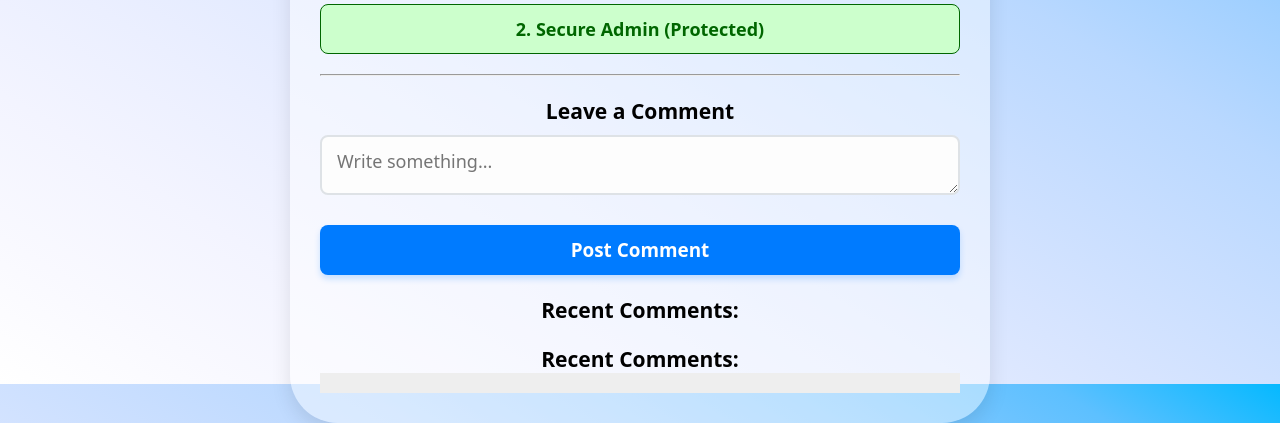
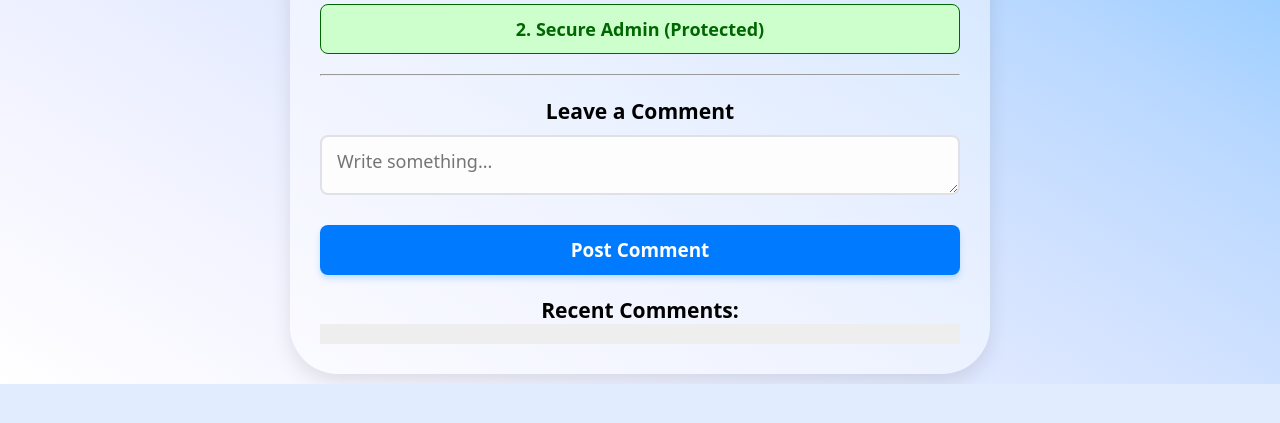
Before and after one commit to lollileeno/SecPro, a Python web app: template templates/dashboard.html in a window 1280 px wide. Shown: the part 416-839 px from the top of the page. After the commit the page ends 800 px from the top, so only its background shows below. Run offline with Jinja, Linux system fonts and the light colour scheme; the template is opened without the code that fills it, so the values that code supplies are empty.

Commit message:
Fix formatting of Recent Comments section in dashboard

```diff
--- a/templates/dashboard.html
+++ b/templates/dashboard.html
@@ -56,7 +56,7 @@
         <button type="submit">Post Comment</button>
     </form>
 
-    <h3 style="margin-top: 20px;">Recent Comments:</h3>
+
 <h3 style="margin-top: 20px;">Recent Comments:</h3>
 <ul class="comments" style="text-align: left; background: #eee; padding: 10px; list-style-type: none;">
     {% for comment in comments %}
```
